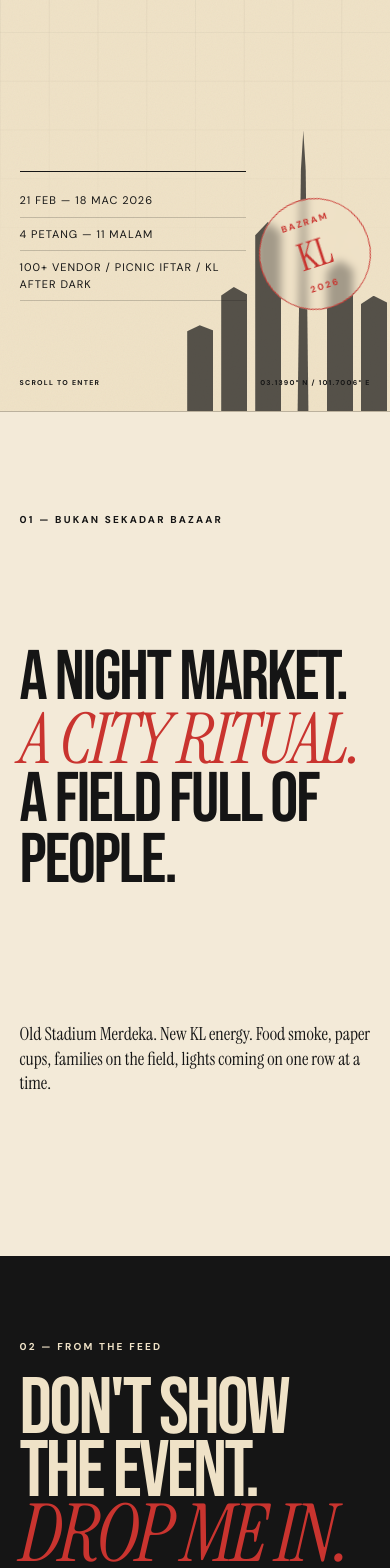
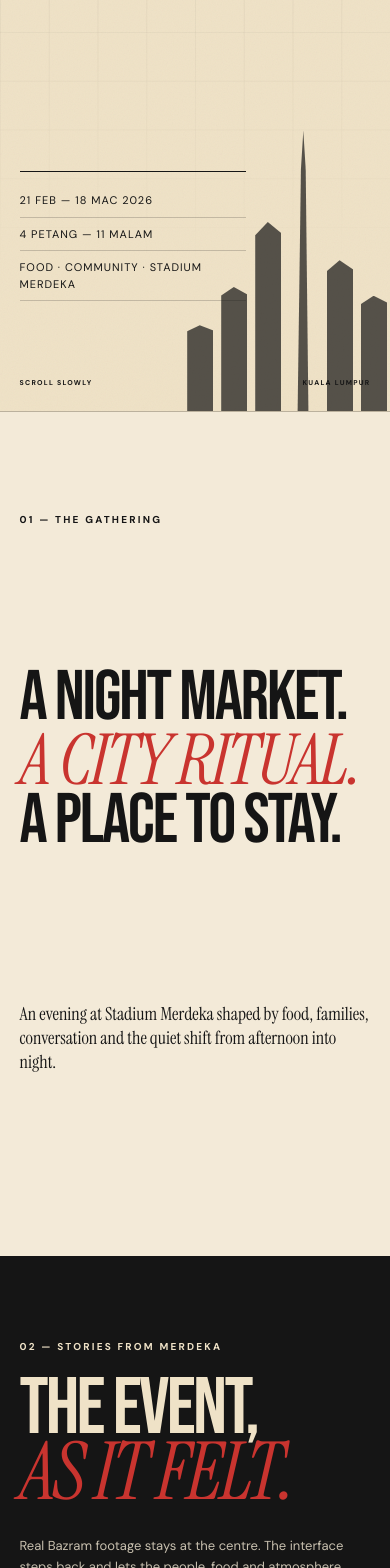
Before and after one commit to pakyad/bazram-merdeka, a React (Vite) app: page / in a window 390 px wide. Shown: the part 432-2000 px from the top of the page. Built offline with nearby package versions, Linux system fonts and the light colour scheme.

Commit message:
feat: calm Bazram motion and storytelling

```diff
--- a/src/main.jsx
+++ b/src/main.jsx
@@ -14,18 +14,12 @@ const highlights = [
   { id:'DVkr2vMiQ_O', kind:'p', label:'VISIT', title:'PLAN YOUR NIGHT' }
 ]
 
-const foodWords = ['SATAY','MURTABAK','AYAM PERCIK','AIR BALANG','KUIH','NASI','ROTI JOHN','ABC','KERABU']
+const foodWords = ['SATAY','MURTABAK','AYAM PERCIK','AIR BALANG','KUIH','NASI','ROTI JOHN']
 
 function InstagramEmbed({ item, className='' }) {
   return <div className={`media-frame ${className}`}>
     <div className="media-meta"><span>{item.label}</span><span>@bazrammerdeka</span></div>
-    <iframe
-      title={item.title}
-      src={`https://www.instagram.com/${item.kind}/${item.id}/embed/`}
-      loading="lazy"
-      allow="autoplay; clipboard-write; encrypted-media; picture-in-picture; web-share"
-      frameBorder="0"
-    />
+    <iframe title={item.title} src={`https://www.instagram.com/${item.kind}/${item.id}/embed/`} loading="lazy" allow="autoplay; clipboard-write; encrypted-media; picture-in-picture; web-share" frameBorder="0"/>
   </div>
 }
 
@@ -33,46 +27,36 @@ function App(){
   const root = useRef(null)
 
   useEffect(()=>{
-    const lenis = new Lenis({ duration: 1.05, smoothWheel: true })
+    const reduce = window.matchMedia('(prefers-reduced-motion: reduce)').matches
+    const lenis = new Lenis({ duration: 1.45, smoothWheel: true, wheelMultiplier: .78 })
     lenis.on('scroll', ScrollTrigger.update)
     let raf
-    const loop = (time) => { lenis.raf(time); raf = requestAnimationFrame(loop) }
+    const loop = t => { lenis.raf(t); raf = requestAnimationFrame(loop) }
     raf = requestAnimationFrame(loop)
 
-    const ctx = gsap.context(()=>{
-      gsap.timeline({ defaults:{ ease:'power3.out' } })
-        .from('.hero-kicker',{ y:18, opacity:0, duration:.6 })
-        .from('.hero-line .reveal',{ yPercent:120, duration:1.1, stagger:.08 },'-=.3')
-        .from('.hero-aside > *',{ y:20, opacity:0, duration:.7, stagger:.08 },'-=.5')
-        .from('.hero-stamp',{ scale:.72, opacity:0, rotate:-18, duration:.9 },'-=.8')
+    if(!reduce){
+      const ctx = gsap.context(()=>{
+        gsap.timeline({defaults:{ease:'power2.out'}})
+          .from('.hero-kicker',{y:12,opacity:0,duration:.9})
+          .from('.hero-line .reveal',{yPercent:105,duration:1.35,stagger:.14},'-=.45')
+          .from('.hero-aside',{y:18,opacity:0,duration:1},'-=.55')
 
-      gsap.to('.hero-wordmark',{ yPercent:16, ease:'none', scrollTrigger:{ trigger:'.hero', start:'top top', end:'bottom top', scrub:1 }})
-      gsap.to('.hero-stamp',{ rotate:28, ease:'none', scrollTrigger:{ trigger:'.hero', start:'top top', end:'bottom top', scrub:1 }})
-      gsap.to('.hero-skyline',{ xPercent:-8, ease:'none', scrollTrigger:{ trigger:'.hero', start:'top top', end:'bottom top', scrub:1.2 }})
+        gsap.to('.hero-skyline',{xPercent:-3,ease:'none',scrollTrigger:{trigger:'.hero',start:'top top',end:'bottom top',scrub:2.2}})
+        gsap.from('.manifesto-line',{y:34,opacity:0,stagger:.16,duration:1.15,ease:'power2.out',scrollTrigger:{trigger:'.manifesto',start:'top 72%'}})
+        gsap.from('.spotlight-media',{clipPath:'inset(6% 8% 6% 8%)',scale:.985,ease:'none',scrollTrigger:{trigger:'.spotlight',start:'top 78%',end:'top 28%',scrub:1.8}})
 
-      gsap.from('.manifesto-line',{ y:70, opacity:0, stagger:.08, duration:.9, scrollTrigger:{ trigger:'.manifesto', start:'top 70%' }})
+        const rail=document.querySelector('.food-rail-track')
+        if(rail) gsap.to(rail,{x:()=>-(rail.scrollWidth-window.innerWidth+80),ease:'none',scrollTrigger:{trigger:'.food-rail',start:'top top',end:()=>`+=${rail.scrollWidth*.82}`,pin:true,scrub:2}})
 
-      gsap.to('.spotlight-copy',{ yPercent:-18, ease:'none', scrollTrigger:{ trigger:'.spotlight', start:'top bottom', end:'bottom top', scrub:1 }})
-      gsap.from('.spotlight-media',{ clipPath:'inset(12% 18% 12% 18%)', scale:.93, ease:'power2.out', scrollTrigger:{ trigger:'.spotlight', start:'top 76%', end:'top 28%', scrub:1 }})
+        gsap.to('.night-sky',{backgroundPosition:'0% 100%',ease:'none',scrollTrigger:{trigger:'.nightfall',start:'top top',end:'bottom bottom',scrub:2.4}})
+        gsap.fromTo('.bulb',{opacity:.06},{opacity:.82,stagger:.09,scrollTrigger:{trigger:'.nightfall',start:'42% center',end:'72% center',scrub:2}})
+        gsap.utils.toArray('.film-card').forEach(el=>gsap.from(el,{y:38,opacity:0,duration:1.15,ease:'power2.out',scrollTrigger:{trigger:el,start:'top 88%'}}))
+        gsap.from('.map-line',{scaleX:0,transformOrigin:'left center',duration:1.4,ease:'power2.inOut',scrollTrigger:{trigger:'.visit',start:'top 70%'}})
+      },root)
+      return ()=>{cancelAnimationFrame(raf);ctx.revert();lenis.destroy()}
+    }
 
-      const rail = document.querySelector('.food-rail-track')
-      if(rail){
-        gsap.to(rail,{ x:()=>-(rail.scrollWidth - window.innerWidth + 120), ease:'none', scrollTrigger:{ trigger:'.food-rail', start:'top top', end:()=>`+=${rail.scrollWidth*.72}`, pin:true, scrub:1 }})
-      }
-
-      gsap.to('.night-sky',{ backgroundPosition:'0% 100%', ease:'none', scrollTrigger:{ trigger:'.nightfall', start:'top top', end:'bottom bottom', scrub:1 }})
-      gsap.fromTo('.bulb',{ opacity:.08, scale:.6 },{ opacity:1, scale:1, stagger:.05, scrollTrigger:{ trigger:'.nightfall', start:'36% center', end:'68% center', scrub:1 }})
-      gsap.to('.night-title',{ yPercent:-22, ease:'none', scrollTrigger:{ trigger:'.nightfall', start:'top top', end:'bottom bottom', scrub:1 }})
-
-      gsap.utils.toArray('.film-card').forEach((el,i)=>{
-        gsap.from(el,{ y:80 + i*18, rotate:i%2?2:-2, opacity:0, duration:.9, ease:'power3.out', scrollTrigger:{ trigger:el, start:'top 88%' }})
-      })
-
-      gsap.from('.map-line',{ scaleX:0, transformOrigin:'left center', duration:1.2, ease:'power3.inOut', scrollTrigger:{ trigger:'.visit', start:'top 70%' }})
-      gsap.from('.zone',{ y:30, opacity:0, stagger:.08, scrollTrigger:{ trigger:'.visit-map', start:'top 70%' }})
-    },root)
-
-    return ()=>{ cancelAnimationFrame(raf); ctx.revert(); lenis.destroy() }
+    return ()=>{cancelAnimationFrame(raf);lenis.destroy()}
   },[])
 
   return <main ref={root}>
@@ -83,93 +67,40 @@ function App(){
     </nav>
 
     <section className="hero" id="top">
-      <div className="grain" />
-      <div className="hero-grid" />
+      <div className="grain"/><div className="hero-grid"/>
       <div className="hero-skyline" aria-hidden="true"><i/><i/><i/><i/><i/><i/><i/></div>
       <div className="hero-wordmark">
         <p className="hero-kicker">RAMADAN / KUALA LUMPUR / STADIUM MERDEKA</p>
-        <h1>
-          <span className="hero-line"><span className="reveal">BAZRAM</span></span>
-          <span className="hero-line accent"><span className="reveal">MERDEKA</span></span>
-        </h1>
+        <h1><span className="hero-line"><span className="reveal">BAZRAM</span></span><span className="hero-line accent"><span className="reveal">MERDEKA</span></span></h1>
       </div>
-      <div className="hero-aside">
-        <p>21 FEB — 18 MAC 2026</p>
-        <p>4 PETANG — 11 MALAM</p>
-        <p>100+ VENDOR / PICNIC IFTAR / KL AFTER DARK</p>
-      </div>
-      <div className="hero-stamp"><span>BAZRAM</span><b>KL</b><span>2026</span></div>
-      <div className="hero-footer"><span>SCROLL TO ENTER</span><span>03.1390° N / 101.7006° E</span></div>
+      <div className="hero-aside"><p>21 FEB — 18 MAC 2026</p><p>4 PETANG — 11 MALAM</p><p>FOOD · COMMUNITY · STADIUM MERDEKA</p></div>
+      <div className="hero-footer"><span>SCROLL SLOWLY</span><span>KUALA LUMPUR</span></div>
     </section>
 
     <section className="manifesto" id="story">
-      <p className="manifesto-index">01 — BUKAN SEKADAR BAZAAR</p>
-      <div className="manifesto-copy">
-        <span className="manifesto-line">A NIGHT MARKET.</span>
-        <span className="manifesto-line serif">A CITY RITUAL.</span>
-        <span className="manifesto-line">A FIELD FULL OF PEOPLE.</span>
-      </div>
-      <p className="manifesto-note">Old Stadium Merdeka. New KL energy. Food smoke, paper cups, families on the field, lights coming on one row at a time.</p>
+      <p className="manifesto-index">01 — THE GATHERING</p>
+      <div className="manifesto-copy"><span className="manifesto-line">A NIGHT MARKET.</span><span className="manifesto-line serif">A CITY RITUAL.</span><span className="manifesto-line">A PLACE TO STAY.</span></div>
+      <p className="manifesto-note">An evening at Stadium Merdeka shaped by food, families, conversation and the quiet shift from afternoon into night.</p>
     </section>
 
     <section className="spotlight" id="live">
-      <div className="spotlight-copy">
-        <p className="section-index">02 — FROM THE FEED</p>
-        <h2>DON'T SHOW<br/>THE EVENT.<br/><em>DROP ME IN.</em></h2>
-        <p className="section-note">Real Bazram footage becomes the artwork. No fake stock cards. No generic festival UI.</p>
-      </div>
+      <div className="spotlight-copy"><p className="section-index">02 — STORIES FROM MERDEKA</p><h2>THE EVENT,<br/><em>AS IT FELT.</em></h2><p className="section-note">Real Bazram footage stays at the centre. The interface steps back and lets the people, food and atmosphere carry the colour.</p></div>
       <div className="spotlight-media"><InstagramEmbed item={highlights[0]} className="hero-embed"/></div>
-      <div className="spotlight-caption">THE FOOD RUN / @BAZRAMMERDEKA / 2026</div>
     </section>
 
-    <section className="food-rail" id="makan">
-      <div className="food-rail-track">
-        <article className="rail-intro"><p>03 — NAK MAKAN APA?</p><h2>FOLLOW<br/>THE<br/><span>SMOKE.</span></h2><small>DRAG YOUR EYES. KEEP SCROLLING.</small></article>
-        {foodWords.map((name,i)=><article className={`food-poster p${i%4}`} key={name}>
-          <div className="poster-num">{String(i+1).padStart(2,'0')}</div>
-          <div className="poster-shape"><i/><i/><i/></div>
-          <h3>{name}</h3>
-          <p>{['BARA / PANAS / MALAM','SEJUK / MANIS / RAMAI','KLASIK / CEPAT / PADAT','LAMA / BARU / SAMA-SAMA'][i%4]}</p>
-        </article>)}
-      </div>
-    </section>
+    <section className="food-rail" id="makan"><div className="food-rail-track">
+      <article className="rail-intro"><p>03 — FOOD & MAKERS</p><h2>FOLLOW<br/>THE<br/><span>SMOKE.</span></h2><small>A CURATED WALK THROUGH BAZRAM</small></article>
+      {foodWords.map((name,i)=><article className={`food-poster p${i%4}`} key={name}><div className="poster-num">{String(i+1).padStart(2,'0')}</div><div className="poster-shape"><i/><i/><i/></div><h3>{name}</h3><p>{['BARA / PANAS / MALAM','SEJUK / MANIS / RAMAI','KLASIK / CEPAT / PADAT','LAMA / BARU / SAMA-SAMA'][i%4]}</p></article>)}
+    </div></section>
 
-    <section className="nightfall">
-      <div className="night-sky">
-        <div className="night-title"><p>04 — WAKTU BERUBAH</p><h2>SENJA<br/><em>JADI</em><br/>MALAM.</h2></div>
-        <div className="sun-disc"/>
-        <div className="stadium-ring"><span>STADIUM MERDEKA</span></div>
-        <div className="bulbs">{Array.from({length:24}).map((_,i)=><i className="bulb" key={i}/>)}</div>
-      </div>
-    </section>
+    <section className="nightfall"><div className="night-sky"><div className="night-title"><p>04 — FROM SENJA</p><h2>THE CITY<br/><em>SLOWS</em><br/>DOWN.</h2></div><div className="sun-disc"/><div className="stadium-ring"><span>STADIUM MERDEKA</span></div><div className="bulbs">{Array.from({length:18}).map((_,i)=><i className="bulb" key={i}/>)}</div></div></section>
 
-    <section className="film" id="feed">
-      <header className="film-head"><p>05 — REAL MOMENTS</p><h2>THE FEED,<br/><em>RE-CUT.</em></h2></header>
-      <div className="film-strip">
-        {highlights.slice(1).map((item,i)=><article className="film-card" key={item.id}>
-          <div className="film-number">0{i+1}</div>
-          <InstagramEmbed item={item}/>
-          <div className="film-copy"><p>{item.label}</p><h3>{item.title}</h3><a target="_blank" rel="noreferrer" href={`https://www.instagram.com/${item.kind}/${item.id}/`}>OPEN ORIGINAL ↗</a></div>
-        </article>)}
-      </div>
-    </section>
+    <section className="film" id="feed"><header className="film-head"><p>05 — THE ARCHIVE</p><h2>STORIES FROM<br/><em>MERDEKA.</em></h2></header><div className="film-strip">{highlights.slice(1).map((item,i)=><article className="film-card" key={item.id}><div className="film-number">0{i+1}</div><InstagramEmbed item={item}/><div className="film-copy"><p>{item.label}</p><h3>{item.title}</h3><a target="_blank" rel="noreferrer" href={`https://www.instagram.com/${item.kind}/${item.id}/`}>OPEN ORIGINAL ↗</a></div></article>)}</div></section>
 
-    <section className="visit" id="visit">
-      <div className="visit-copy"><p>06 — FIND YOUR WAY IN</p><h2>STADIUM<br/>MERDEKA.</h2><div className="map-line"/><p className="visit-meta">KUALA LUMPUR · 4PM–11PM · RAMADAN 2026</p></div>
-      <div className="visit-map">
-        <div className="ring r1"/><div className="ring r2"/><div className="field">IFtar field</div>
-        <div className="zone z1"><b>A</b><span>HOT FOOD</span></div>
-        <div className="zone z2"><b>B</b><span>DRINKS</span></div>
-        <div className="zone z3"><b>C</b><span>PICNIC</span></div>
-        <div className="zone z4"><b>D</b><span>FOOD TRUCKS</span></div>
-      </div>
-    </section>
+    <section className="visit" id="visit"><div className="visit-copy"><p>06 — PLAN YOUR EVENING</p><h2>STADIUM<br/>MERDEKA.</h2><div className="map-line"/><p className="visit-meta">KUALA LUMPUR · 4PM–11PM · RAMADAN 2026</p></div><div className="visit-map"><div className="ring r1"/><div className="ring r2"/><div className="field">IFTAR FIELD</div><div className="zone z1"><b>A</b><span>HOT FOOD</span></div><div className="zone z2"><b>B</b><span>DRINKS</span></div><div className="zone z3"><b>C</b><span>PICNIC</span></div><div className="zone z4"><b>D</b><span>FOOD TRUCKS</span></div></div></section>
 
-    <footer>
-      <div><p>BAZRAM MERDEKA</p><h2>JUMPA<br/><em>MALAM.</em></h2></div>
-      <div className="footer-meta"><a href="https://www.instagram.com/bazrammerdeka/" target="_blank" rel="noreferrer">INSTAGRAM ↗</a><span>STADIUM MERDEKA · KL</span><span>2026</span></div>
-    </footer>
+    <footer><div><p>BAZRAM MERDEKA</p><h2>JUMPA<br/><em>MALAM.</em></h2></div><div className="footer-meta"><a href="https://www.instagram.com/bazrammerdeka/" target="_blank" rel="noreferrer">INSTAGRAM ↗</a><span>STADIUM MERDEKA · KL</span><span>2026</span></div></footer>
   </main>
 }
 
-createRoot(document.getElementById('root')).render(<App />)
+createRoot(document.getElementById('root')).render(<App/>)
```
